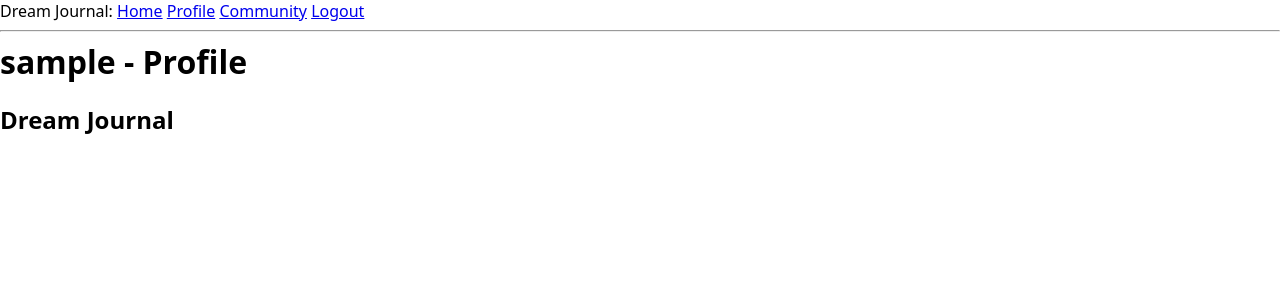
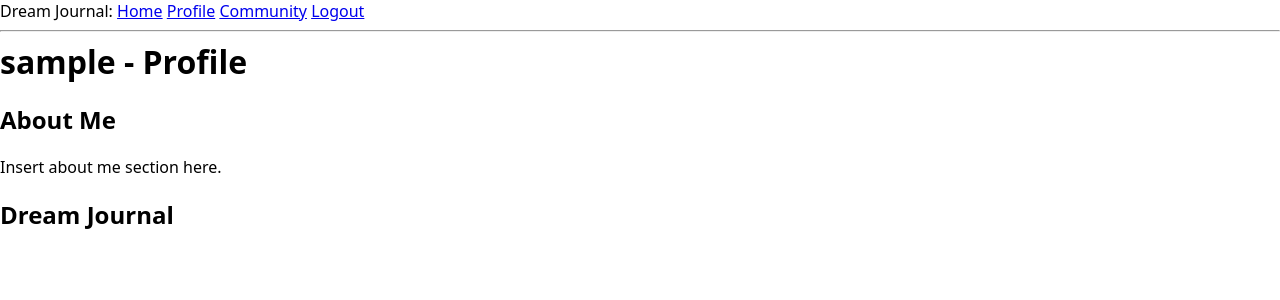
Before and after one commit to caseyjohn47/flask-dream-journal, a Flask app: page /profile/1 in a window 1280 px wide. Shown: the top 300 px of the page. Run offline with Flask 2, Linux system fonts and the light colour scheme; the visitor is signed in with stand-in values (Sample User, id 1); data comes from the database, SQL or seed files in the repository; data that the repository does not hold is empty.

Commit message:
Templating

```diff
--- a/app/templates/profile.html
+++ b/app/templates/profile.html
@@ -2,6 +2,9 @@
 
 {% block content %}
     <h1>{{ usr.username }} - Profile</h1>
+
+    <h2>About Me</h2>
+    <p>Insert about me section here.</p>
 
     <h2>Dream Journal</h2>
     {% for post in posts %}
```
